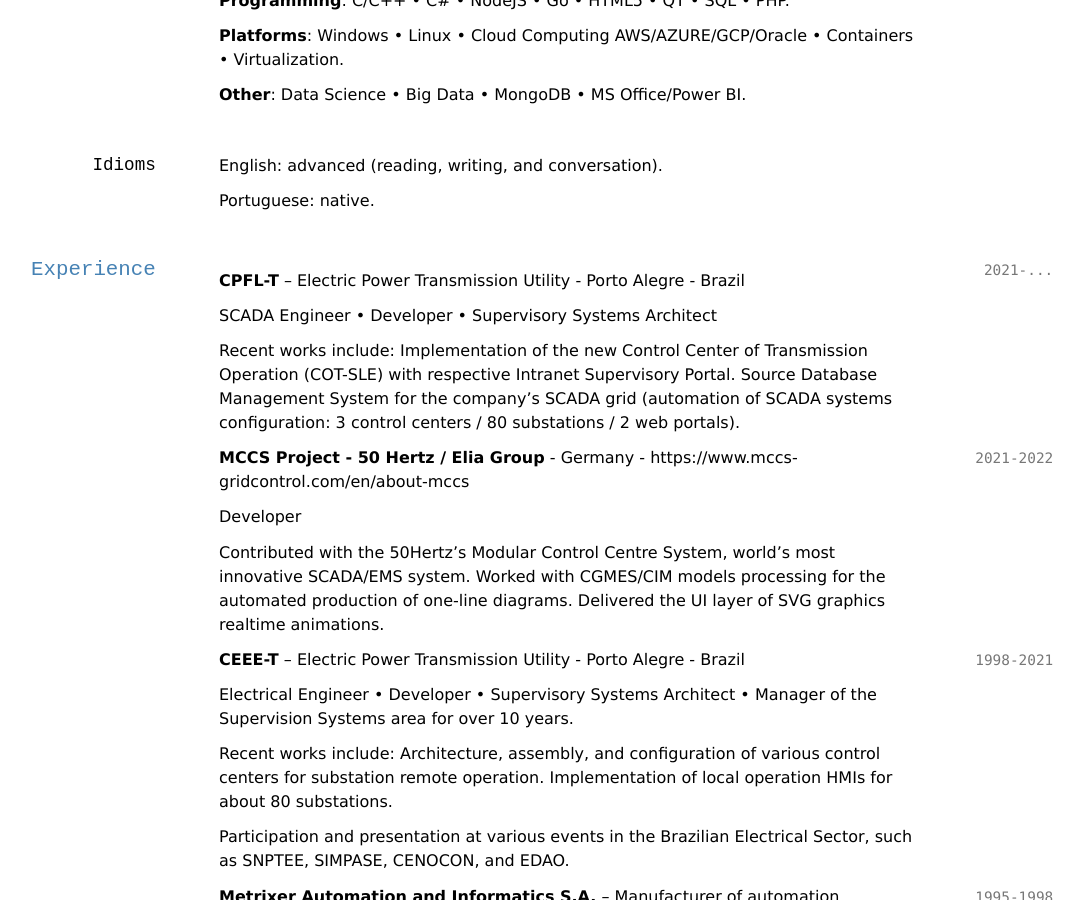
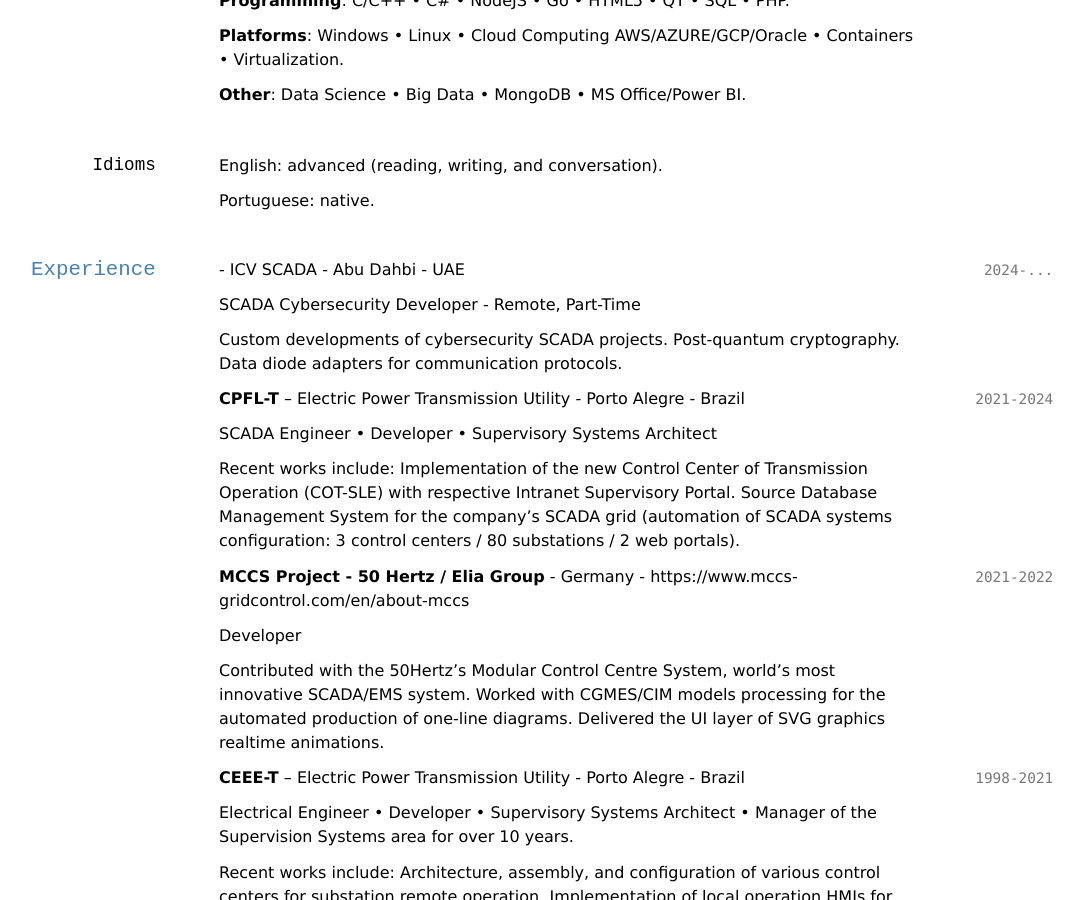
Before and after one commit to riclolsen/cv, a Jekyll site: the page built from index-en.md, in a window 1280 px wide and 900 px high, scrolled down 680 px. Shown: the whole window, without its empty margins (113-1196 px from the left). Built offline with Jekyll 4.4.1, drawn with Linux system fonts in a browser that asks for light colours; nearby versions of some CDN libraries.

Commit message:
Update index-en.md

```diff
--- a/index-en.md
+++ b/index-en.md
@@ -43,7 +43,13 @@ Portuguese: native.
 
 ## Experience
 
-`2021-...`
+`2024-...` - ICV SCADA - Abu Dahbi - UAE
+
+SCADA Cybersecurity Developer - Remote, Part-Time
+
+Custom developments of cybersecurity SCADA projects. Post-quantum cryptography. Data diode adapters for communication protocols.
+
+`2021-2024`
 
 **CPFL-T** – Electric Power Transmission Utility - Porto Alegre - Brazil
 
```
